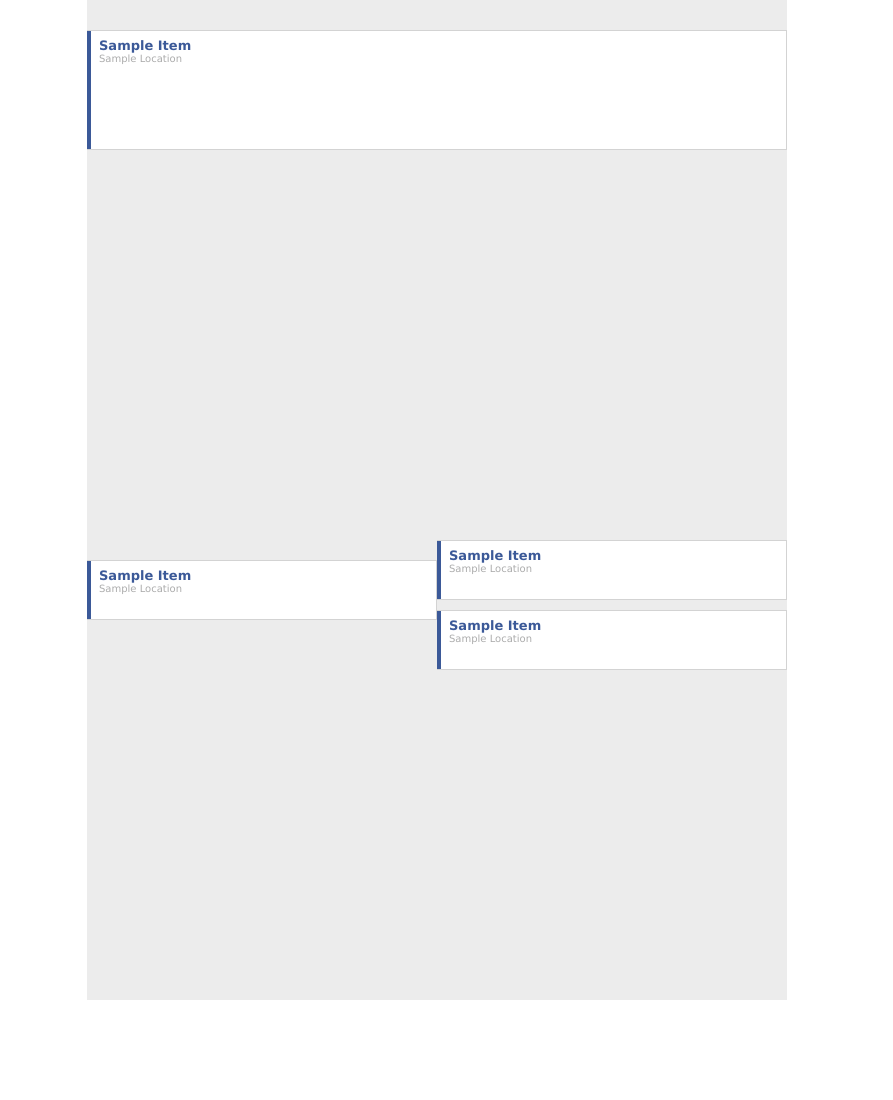
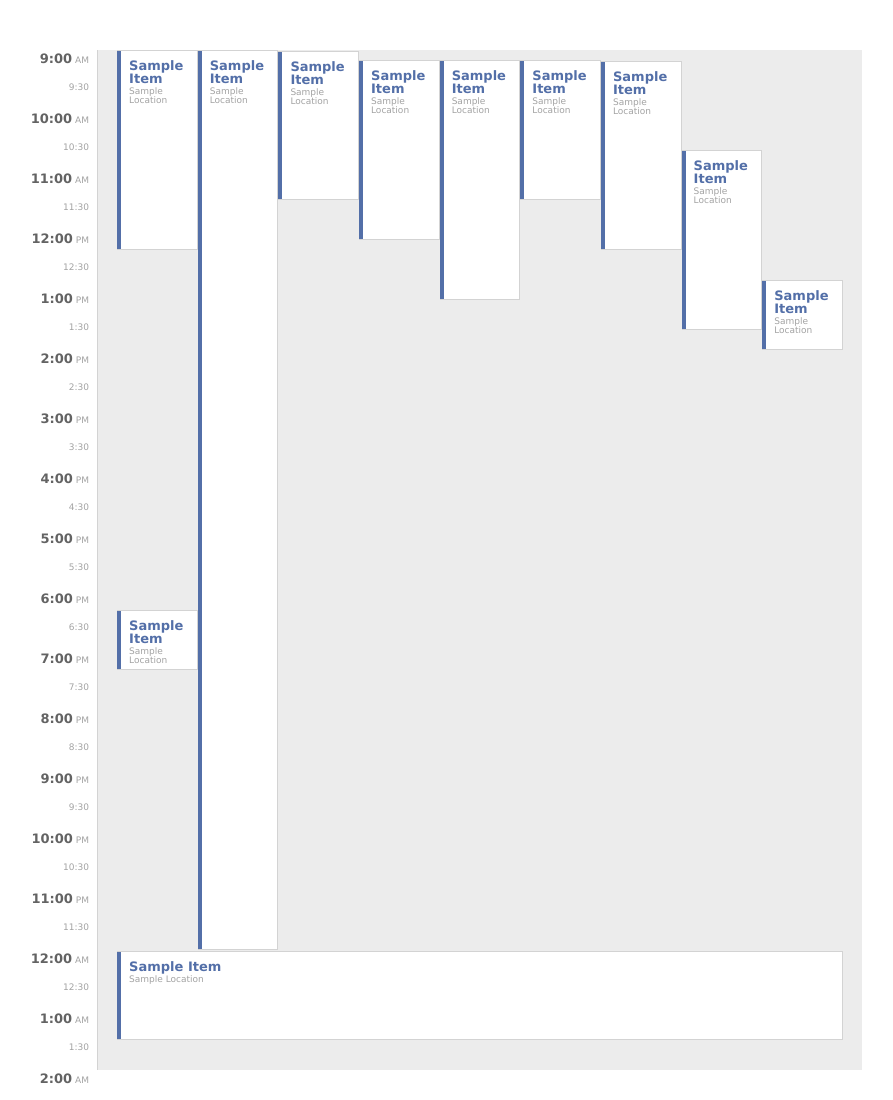
Before and after one commit to samccone/events, a website: page index.html in a window 1280 px wide. Shown: the whole page, without its empty margins (203-1096 px from the left). Before the commit the page ends 1000 px from the top, so only its background shows below. Drawn offline with Linux system fonts and the light colour scheme.

Commit message:
Add times in

```diff
--- a/index.html
+++ b/index.html
@@ -10,10 +10,14 @@
     <script type="text/javascript" src="js/collections/events.js"></script>
     <script type="text/javascript" src="js/views/event.js"></script>
     <script type="text/javascript" src="js/views/day.js"></script>
+    <script type="text/javascript" src="js/views/times.js"></script>
     <script type="text/javascript" src="js/app.js"></script>
     <link rel="stylesheet" type-"text/css" href="css/main.css"></link>
   </head>
   <body>
-    <div id="content"></div>
+    <div id ="events">
+      <div id="times" class='left'></div>
+      <div id="content" class='left'></div>
+    </div>
   </body>
 </html>
--- a/js/app.js
+++ b/js/app.js
@@ -3,19 +3,29 @@
   this.FE || (this.FE = {});
 
   this.layOutDay = FE.build = function(events) {
-    return this.FE.EventApp.Content.show(new FE.Views.Day({
+    var height;
+    this.FE.EventApp.Content.show(new FE.Views.Day({
       collection: new FE.Events(events)
     }));
+    height = Math.max(_.max(events, function(e) {
+      return e.end;
+    }).end / 60, 12);
+    this.FE.EventApp.Times.show(new FE.Views.Times({
+      start: 0,
+      end: height + 0.5
+    }));
+    return $('.day').css('height', "" + ((height + 0.5) * 60) + "px");
   };
 
   this.FE.EventApp = new Backbone.Marionette.Application();
 
   this.FE.EventApp.addRegions({
-    Content: '#content'
+    Content: '#content',
+    Times: '#times'
   });
 
   this.FE.EventApp.addInitializer(function() {
-    return window.layOutDay([
+    window.layOutDay([
       {
         start: 30,
         end: 150
@@ -30,6 +40,42 @@
         end: 670
       }
     ]);
+    return window.layOutDay([
+      {
+        start: 1,
+        end: 150
+      }, {
+        start: 10,
+        end: 190
+      }, {
+        start: 100,
+        end: 280
+      }, {
+        start: 10,
+        end: 250
+      }, {
+        start: 10,
+        end: 150
+      }, {
+        start: 0,
+        end: 200
+      }, {
+        start: 230,
+        end: 300
+      }, {
+        start: 0,
+        end: 900
+      }, {
+        start: 560,
+        end: 620
+      }, {
+        start: 11,
+        end: 200
+      }, {
+        start: 901,
+        end: 990
+      }
+    ]);
   });
 
   window.onload = function() {
--- a/js/views/day.js
+++ b/js/views/day.js
@@ -18,6 +18,12 @@
 
     Day.prototype.className = 'day';
 
+    Day.prototype.template = _.template("<div class='events'></div>");
+
+    Day.prototype.ui = {
+      'events': '.events'
+    };
+
     Day.prototype.appendHtml = function(collectionView, itemView, index) {
       var left, overlaps, width;
       overlaps = Math.max(1, collectionView.collection.groupFor(itemView.model).length - 1);
@@ -29,13 +35,13 @@
         'width': "" + width + "%",
         'height': "" + (itemView.model.length()) + "px"
       });
-      return this.$el.append(itemView.el);
+      return this.ui.events.append(itemView.el);
     };
 
     Day.prototype.itemView = FE.Views.Event;
 
     return Day;
 
-  })(Marionette.CollectionView);
+  })(Marionette.CompositeView);
 
 }).call(this);
--- a/js/views/event.js
+++ b/js/views/event.js
@@ -18,7 +18,7 @@
 
     Event.prototype.className = 'event';
 
-    Event.prototype.template = _.template("<div class='flag'></div><div class='copy'><h5 class='event-title'>Sample Item</h5><p class='event-location'>Sample Location</p></div>");
+    Event.prototype.template = _.template("<div class='flag'></div><div class='copy'><h5 class='event-title'>Sample Item</h5><p class='small'>Sample Location</p></div>");
 
     return Event;
 
--- /dev/null
+++ b/js/views/times.js
@@ -0,0 +1,42 @@
+// Generated by CoffeeScript 1.6.3
+(function() {
+  var _base, _ref,
+    __hasProp = {}.hasOwnProperty,
+    __extends = function(child, parent) { for (var key in parent) { if (__hasProp.call(parent, key)) child[key] = parent[key]; } function ctor() { this.constructor = child; } ctor.prototype = parent.prototype; child.prototype = new ctor(); child.__super__ = parent.prototype; return child; };
+
+  this.FE || (this.FE = {});
+
+  (_base = this.FE).Views || (_base.Views = {});
+
+  FE.Views.Times = (function(_super) {
+    __extends(Times, _super);
+
+    function Times() {
+      _ref = Times.__super__.constructor.apply(this, arguments);
+      return _ref;
+    }
+
+    Times.prototype.className = 'times';
+
+    Times.prototype.tagName = "ul";
+
+    Times.prototype.template = function() {
+      return "";
+    };
+
+    Times.prototype.render = function() {
+      var i, start, _i, _ref1, _ref2, _results;
+      start = (new moment).hour(9).minute(0);
+      _results = [];
+      for (i = _i = _ref1 = this.options.start, _ref2 = this.options.end; 0.5 > 0 ? _i <= _ref2 : _i >= _ref2; i = _i += 0.5) {
+        this.$el.append("<li class='" + (i % 1 !== 0 ? "small" : "med") + "'><em class='time'>" + (start.format('h:mm')) + "</em><span class='small'>" + (start.format('A')) + "</span></li>");
+        _results.push(start.add('h', 0.5));
+      }
+      return _results;
+    };
+
+    return Times;
+
+  })(Marionette.ItemView);
+
+}).call(this);
--- a/scss/main.scss
+++ b/scss/main.scss
@@ -1,7 +1,7 @@
 @import "compass";
 @import "compass/reset";
 
-$blue: rgb(59, 89, 152);
+$blue: #536FA8;
 $day-fill: #ececec;
 $internal-spacing: 8px;
 $flag-width: 4px;
@@ -10,13 +10,75 @@ $flag-width: 4px;
   @include box-sizing(border-box);
 }
 
+body {
+  font-family: 'lucida grande', tahoma, verdana, arial, sans-serif;
+  padding: 50px 0;
+}
+
+.left {
+  float: left;
+}
+
+#events {
+  width:    100%;
+  margin:    0 auto;
+  max-width: 850px;
+  min-width: 630px;
+}
+
+#content {
+  width: 90%;
+}
+
+#times {
+  width: 10%;
+}
+
 .day {
-  width:      700px;
-  margin:     0 auto;
-  height:     1000px;
-  padding:    0 $internal-spacing;
-  position:   relative;
-  background: $day-fill;
+  height:       735px;
+  padding:      0 $internal-spacing;
+  position:     relative;
+  background:   $day-fill;
+  border-left:  solid 1px darken($day-fill, 10%);
+}
+
+.times {
+  padding-right: $internal-spacing;
+
+  li {
+    height:       30px;
+    text-align:   right;
+    line-height:  15px;
+  }
+
+  .med {
+    color:  #636363;
+    .time {
+      font: {
+        size:   13px;
+        weight: bold;
+      }
+    }
+  }
+
+  .small {
+    margin-left: 3px;
+    span {
+      display: none;
+    }
+  }
+}
+
+.small {
+  font-size: 9px;
+  color: #A3A3A3;
+}
+
+.events {
+  top:      0;
+  left:     2.5%;
+  width:    95%;
+  position: absolute;
 }
 
 .event {
@@ -25,9 +87,6 @@ $flag-width: 4px;
   position:     absolute;
   background:   #FFF;
   border-left:  0;
-  font: {
-    family: 'lucida grande', tahoma, verdana, arial, sans-serif;
-  }
 
   .copy {
     padding: $internal-spacing;
@@ -53,8 +112,3 @@ $flag-width: 4px;
     weight: bold;
   }
 }
-
-.event-location {
-  color: darken($day-fill, 25%);
-  font-size: 10px;
-}
--- a/src/views/event.coffee
+++ b/src/views/event.coffee
@@ -3,4 +3,4 @@
 
 class FE.Views.Event extends Backbone.Marionette.ItemView
   className: 'event'
-  template: _.template("<div class='flag'></div><div class='copy'><h5 class='event-title'>Sample Item</h5><p class='event-location'>Sample Location</p></div>")
+  template: _.template("<div class='flag'></div><div class='copy'><h5 class='event-title'>Sample Item</h5><p class='small'>Sample Location</p></div>")
```
Also changed, not shown: src/app.coffee (+19 -0 lines), src/views/day.coffee (+6 -2 lines), src/views/times.coffee (added, +14 -0 lines), README.md, css/main.css.
